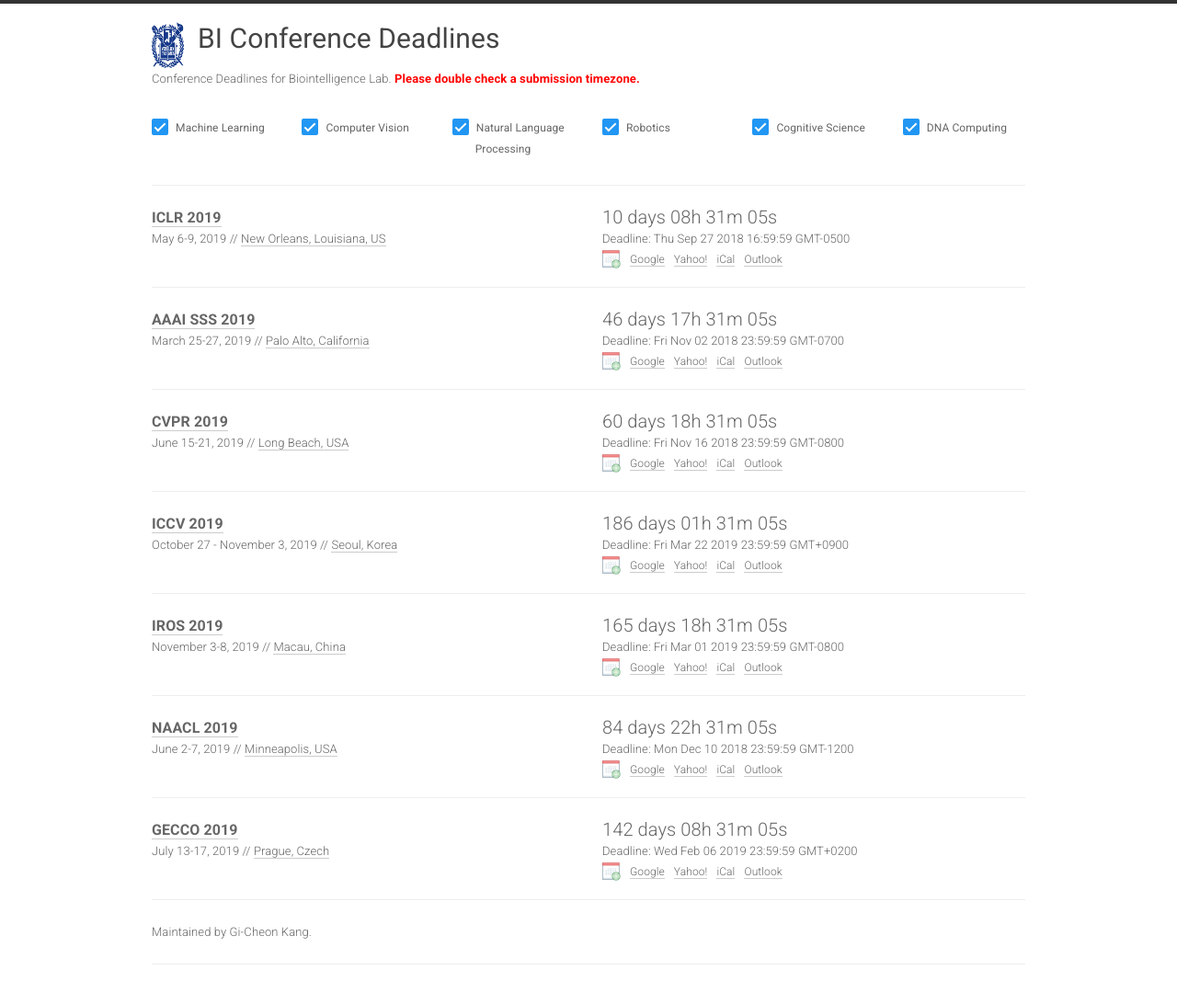
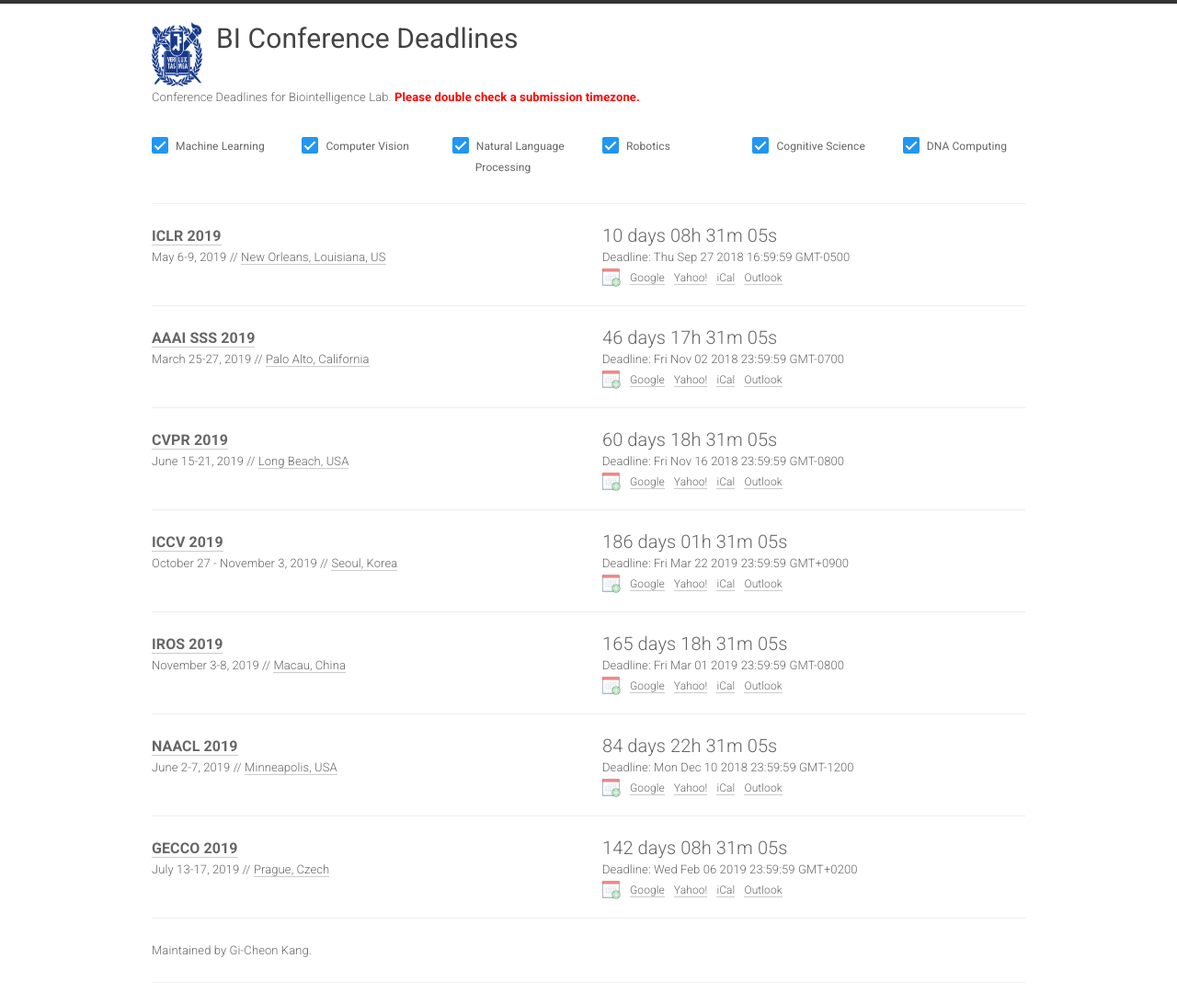
Before and after one commit to biconf/biconf.github.io, a Jekyll site: the page built from index.html, in a window 1280 px wide. Shown: the whole page at 92% size. Built offline with Jekyll 4.4.1, drawn with Linux system fonts in a browser that asks for light colours; nearby versions of some CDN libraries.

Commit message:
Update home.html

```diff
--- a/_layouts/home.html
+++ b/_layouts/home.html
@@ -25,7 +25,7 @@
             <div class="row">
                 <div class="col-xs-12 col-sm-8">
                   <h1>
-                    <img style="float:left; padding:0px 15px 0px 0px;" src="/static/img/snu.gif" width="50px" height="50px">
+                    <img style="float:left; padding:0px 15px 0px 0px;" src="/static/img/snu.gif" width="70px" height="70px">
                     {{ site.title }}
                   </h1>
                 </div>
```
